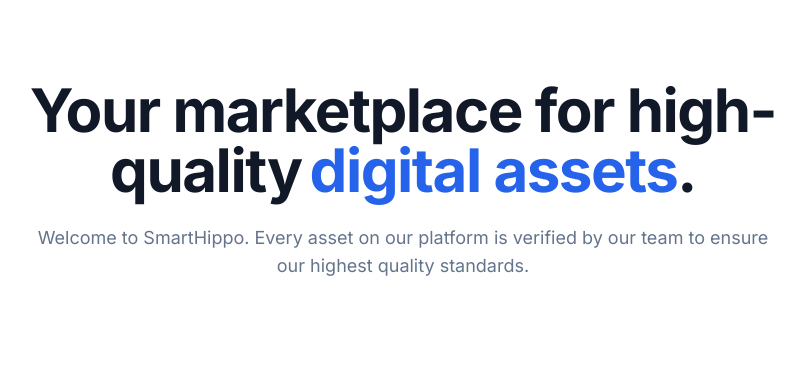
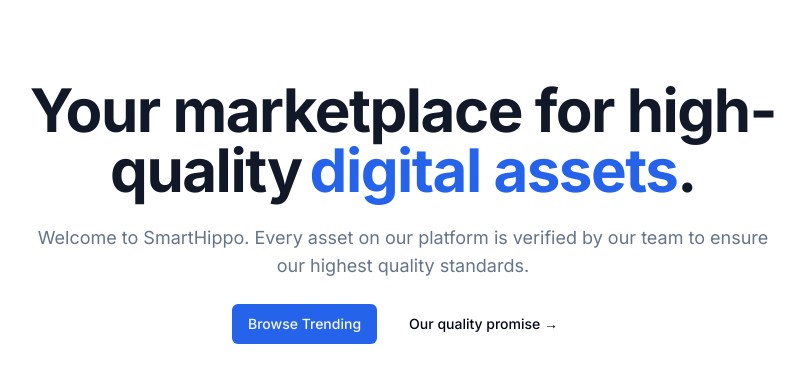
Before and after one commit to nisharga/smarthippo, a Next.js app: page / in a window 1280 px wide. Shown: the top 382 px of the page, without its empty margins (237-1042 px from the left). Built offline with nearby package versions, Linux system fonts and the light colour scheme.

Commit message:
hero area complete

```diff
--- a/package.json
+++ b/package.json
@@ -9,6 +9,7 @@
     "lint": "next lint"
   },
   "dependencies": {
+    "@radix-ui/react-slot": "^1.0.2",
     "class-variance-authority": "^0.7.0",
     "clsx": "^2.0.0",
     "lucide-react": "^0.299.0",
--- a/src/app/page.tsx
+++ b/src/app/page.tsx
@@ -1,8 +1,11 @@
 import MaxWidthWrapper from '@/components/MaxWidthWrapper'
+import { Button, buttonVariants } from '@/components/ui/button'
+import Link from 'next/link'
 import React from 'react'
 
 const Homepage = () => {
   return (
+    <>
     <MaxWidthWrapper>
     <div className='py-20 mx-auto text-center flex flex-col items-center max-w-3xl'>
           <h1 className='text-4xl font-bold tracking-tight text-gray-900 sm:text-6xl'>
@@ -15,8 +18,15 @@ const Homepage = () => {
           <p className='mt-6 text-lg max-w-prose text-muted-foreground'>Welcome to SmartHippo. Every asset on our
             platform is verified by our team to ensure our
             highest quality standards.</p>
+            <div className="flex flex-col sm:flex-row gap-4 mt-6">
+              <Link href="/product" className={buttonVariants()}>Browse Trending</Link>
+              <Button variant="ghost">Our quality promise &rarr;</Button>
+            </div>
           </div>
+
+          {/* TODO List Product */}
     </MaxWidthWrapper>
+    </>
   )
 }
 
--- /dev/null
+++ b/src/components/ui/button.tsx
@@ -0,0 +1,56 @@
+import * as React from "react"
+import { Slot } from "@radix-ui/react-slot"
+import { cva, type VariantProps } from "class-variance-authority"
+
+import { cn } from "@/lib/utils"
+
+const buttonVariants = cva(
+  "inline-flex items-center justify-center whitespace-nowrap rounded-md text-sm font-medium ring-offset-background transition-colors focus-visible:outline-none focus-visible:ring-2 focus-visible:ring-ring focus-visible:ring-offset-2 disabled:pointer-events-none disabled:opacity-50",
+  {
+    variants: {
+      variant: {
+        default: "bg-primary text-primary-foreground hover:bg-primary/90",
+        destructive:
+          "bg-destructive text-destructive-foreground hover:bg-destructive/90",
+        outline:
+          "border border-input bg-background hover:bg-accent hover:text-accent-foreground",
+        secondary:
+          "bg-secondary text-secondary-foreground hover:bg-secondary/80",
+        ghost: "hover:bg-accent hover:text-accent-foreground",
+        link: "text-primary underline-offset-4 hover:underline",
+      },
+      size: {
+        default: "h-10 px-4 py-2",
+        sm: "h-9 rounded-md px-3",
+        lg: "h-11 rounded-md px-8",
+        icon: "h-10 w-10",
+      },
+    },
+    defaultVariants: {
+      variant: "default",
+      size: "default",
+    },
+  }
+)
+
+export interface ButtonProps
+  extends React.ButtonHTMLAttributes<HTMLButtonElement>,
+    VariantProps<typeof buttonVariants> {
+  asChild?: boolean
+}
+
+const Button = React.forwardRef<HTMLButtonElement, ButtonProps>(
+  ({ className, variant, size, asChild = false, ...props }, ref) => {
+    const Comp = asChild ? Slot : "button"
+    return (
+      <Comp
+        className={cn(buttonVariants({ variant, size, className }))}
+        ref={ref}
+        {...props}
+      />
+    )
+  }
+)
+Button.displayName = "Button"
+
+export { Button, buttonVariants }
```
Also changed, not shown: 1 other file (tests, documents, lock files or other folders).
